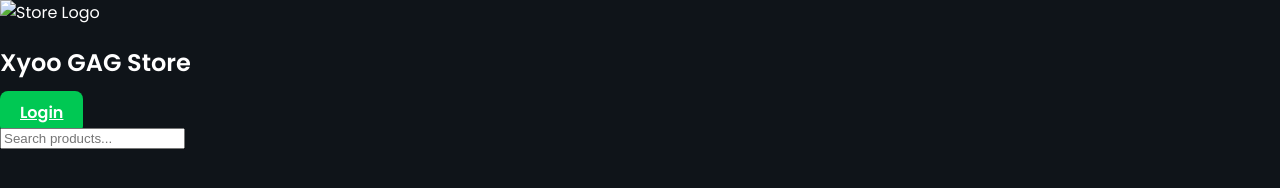
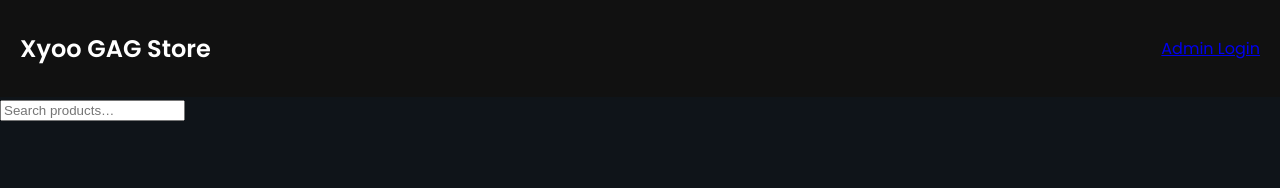
Before and after one commit to xyooshop1-coder/xyooshop, a plain HTML site: page index.html in a window 1280 px wide. Drawn offline with Linux system fonts and the light colour scheme.

Commit message:
index.html

```diff
--- a/index.html
+++ b/index.html
@@ -1,29 +1,33 @@
 <!DOCTYPE html>
-<html>
+<html lang="en">
 <head>
-  <meta charset="UTF-8">
+  <meta charset="UTF-8" />
+  <meta name="viewport" content="width=device-width, initial-scale=1" />
   <title>Xyoo GAG Store</title>
-  <link rel="stylesheet" href="style.css">
+  <link rel="stylesheet" href="style.css" />
 </head>
-<body>
-  <nav>
-    <div class="logo-title">
-      <img src="logo.png" alt="Store Logo" class="logo">
+<body data-page="store">
+  <header class="site-header">
+    <div class="brand">
+      <!-- Put a file named logo.png in the repo if you want an actual image -->
+      <img src="logo.png" alt="" class="logo" onerror="this.style.display='none'"/>
       <h1>Xyoo GAG Store</h1>
     </div>
-    <a href="login.html" class="login-btn">Login</a>
-  </nav>
+    <nav class="nav-right">
+      <a class="btn ghost" href="login.html">Admin Login</a>
+    </nav>
+  </header>
 
-  <div class="search-bar">
-    <input type="text" id="search" placeholder="Search products...">
-  </div>
+  <section class="toolbar">
+    <input id="search" class="input" type="text" placeholder="Search products…" />
+  </section>
 
-  <div id="product-list" class="product-grid"></div>
+  <main id="product-list" class="grid"></main>
 
+  <!-- Firebase & App -->
   <script src="https://www.gstatic.com/firebasejs/8.10.0/firebase-app.js"></script>
   <script src="https://www.gstatic.com/firebasejs/8.10.0/firebase-firestore.js"></script>
   <script src="https://www.gstatic.com/firebasejs/8.10.0/firebase-auth.js"></script>
-  <script src="firebase-config.js"></script>
-  <script src="store.js"></script>
+  <script src="script.js"></script>
 </body>
 </html>
```
